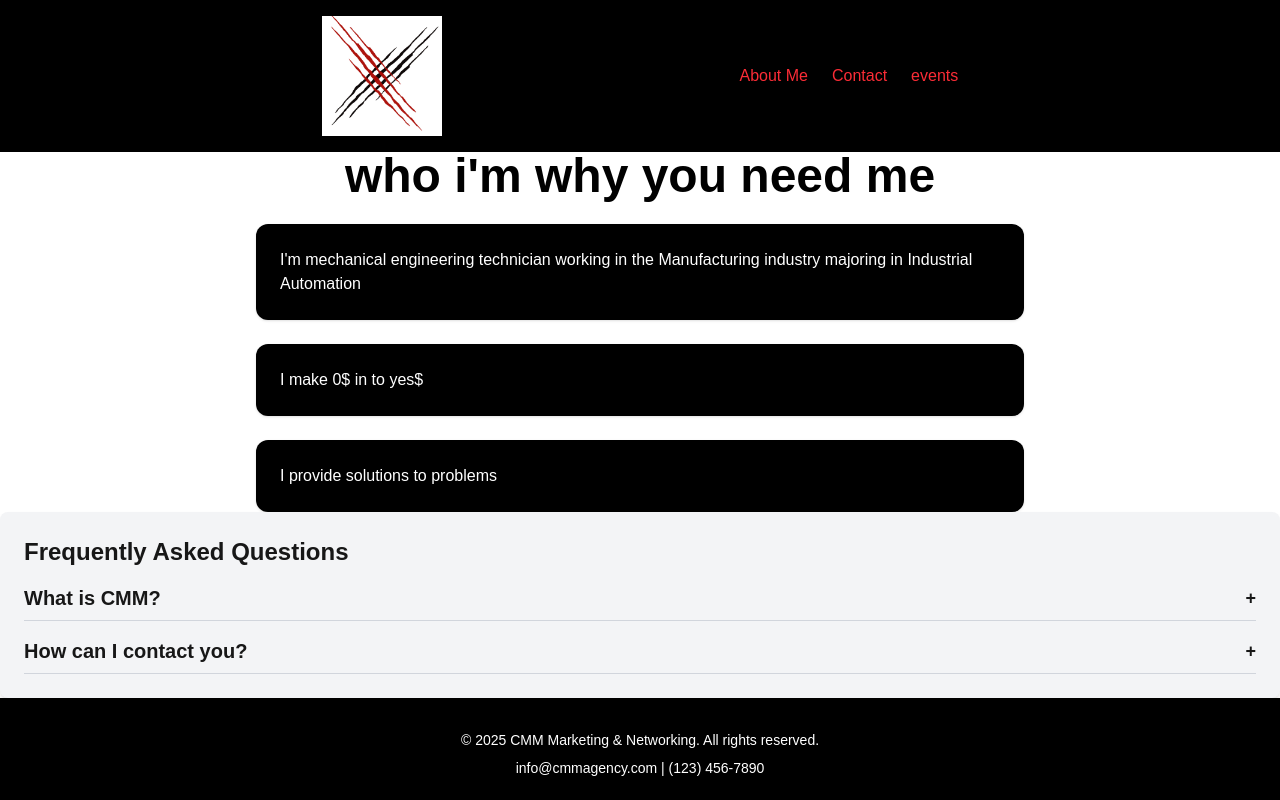
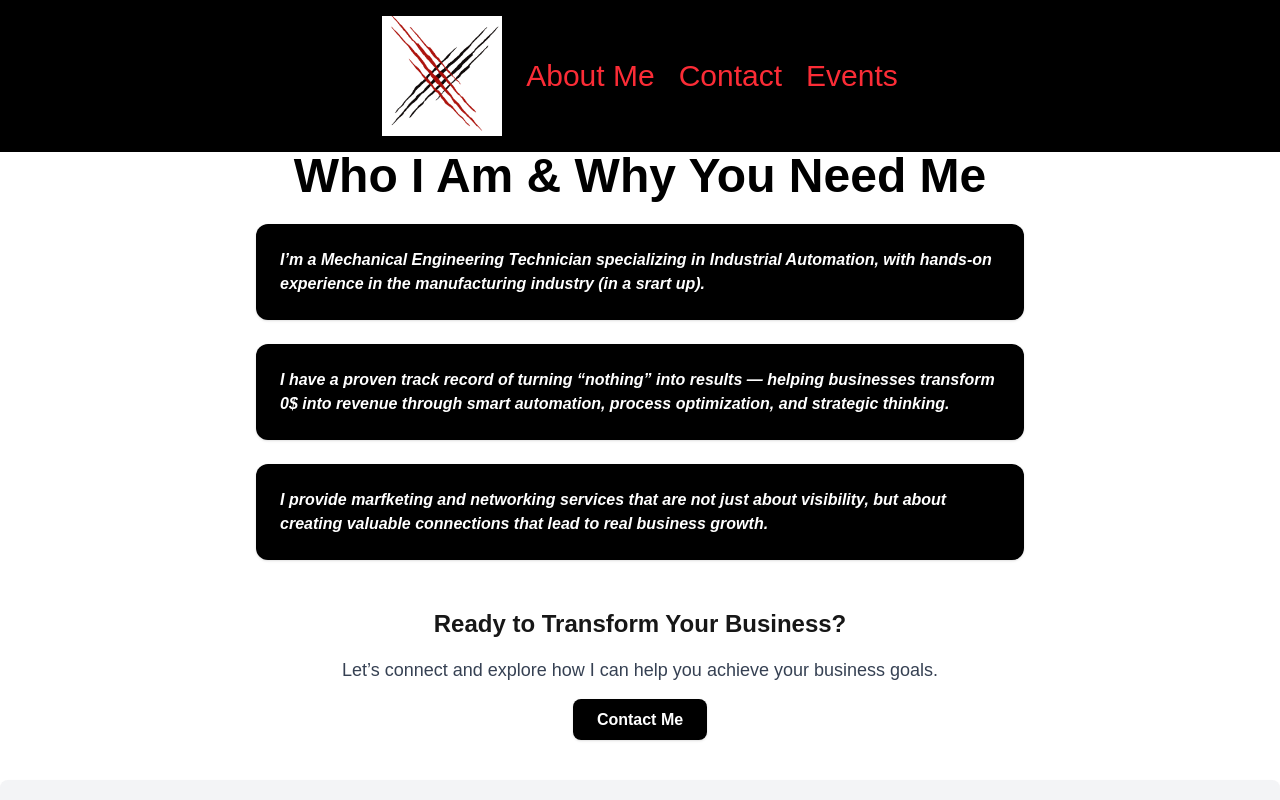
Before and after one commit to ninjay125/CMM-website, a Next.js app: page /aboutme in a window 1280 px wide. Shown: the top 800 px of the page. Built offline with nearby package versions, Linux system fonts and the light colour scheme.

Commit message:
first upload

```diff
--- a/src/app/aboutme/page.jsx
+++ b/src/app/aboutme/page.jsx
@@ -1,26 +1,40 @@
 import Image from "next/image";
 
 export default function Home() {
-
   return (
     <div>
       <section className="max-w-4xl mx-auto text-center">
-        <h1 className="text-4xl md:text-5xl font-bold text-black mb-6">who i'm why you need me </h1>
+        <h1 className="text-4xl md:text-5xl font-bold text-black mb-6">
+          Who I Am & Why You Need Me
+        </h1>
       </section>
 
       <section className="max-w-3xl mx-auto space-y-6">
-
-<div className="bg-black text-white p-6 rounded-xl shadow font-style: italic;font-weight: 700;"> I'm mechanical engineering technician working in  the  Manufacturing industry majoring in Industrial Automation</div>
-<div className="bg-black text-white p-6 rounded-xl shadow font-style: italic;font-weight: 700;">
-    I make 0$ in to  yes$
-</div>
-<div className="bg-black text-white p-6 rounded-xl shadow font-style: italic;font-weight: 700;">
-    I provide solutions to problems
-
+        <div className="bg-black text-white p-6 rounded-xl shadow italic font-bold">
+          I’m a Mechanical Engineering Technician specializing in Industrial Automation, with hands-on experience in the manufacturing industry (in a srart up).
         </div>
 
+        <div className="bg-black text-white p-6 rounded-xl shadow italic font-bold">
+          I have a proven track record of turning “nothing” into results — helping businesses transform 0$ into revenue through smart automation, process optimization, and strategic thinking.
+        </div>
 
+        <div className="bg-black text-white p-6 rounded-xl shadow italic font-bold">
+          I provide marfketing and networking services that are not just about visibility, but about creating valuable connections that lead to real business growth.
+        </div>
       </section>
+        <section className="text-center mt-12">
+            <h2 className="text-2xl font-bold mb-4">Ready to Transform Your Business?</h2>
+            <p className="text-lg text-gray-700 mb-6">
+            Let’s connect and explore how I can help you achieve your business goals.
+            </p>
+            <a
+            href="/contact"
+            className="bg-black text-white py-3 px-6 font-semibold rounded-lg shadow hover:bg-[#E50914] hover:text-white transition"
+            >
+            Contact Me
+            </a>
+        </section>
+        <div className="text-center mt-12 mb-12"></div>
     </div>
   );
 }
--- a/src/app/components/faq.jsx
+++ b/src/app/components/faq.jsx
@@ -24,7 +24,12 @@ export default function Faq() {
           .
         </>
       )
+
     }
+    ,
+    {
+      question: "What services do you offer?",
+      answer: "We offer a range of services including marketing strategy development, networking opportunities, and business growth consulting." }
   ];
 
   const toggleFaq = (index) => {
--- a/src/app/components/nav.jsx
+++ b/src/app/components/nav.jsx
@@ -4,7 +4,7 @@ import CMMlogo from "./CMMlogo.jpg";
 
 export default function Nav() {
   return (
-    <nav className="bg-black px-6 py-4 flex items-center justify-evenly">
+    <nav className="    bg-black  py-4 flex items-center justify-center space-x-6">
       <Link href="/">
         <Image
           src={CMMlogo}
@@ -17,19 +17,19 @@ export default function Nav() {
 
       <ul className="flex space-x-6">
         <li>
-          <Link href="/aboutme" className="text-red-500 hover:text-gray-300 font-medium">
+          <Link href="/aboutme" className=" text-3xl text-red-500 hover:text-gray-300 font-medium">
             About Me
           </Link>
         </li>
         {/* Add more links here if needed */}
         <li>
-          <Link href="/contact" className="text-red-500 hover:text-gray-300 font-medium">
+          <Link href="/contact" className=" text-3xl text-red-500 hover:text-gray-300 font-medium">
             Contact
           </Link>
         </li>
                 <li>
-          <Link href="/events" className="text-red-500 hover:text-gray-300 font-medium">
-            events
+          <Link href="/events" className=" text-3xl text-red-500 hover:text-gray-300 font-medium">
+            Events
           </Link>
 
         </li>
--- a/src/app/contact/page.jsx
+++ b/src/app/contact/page.jsx
@@ -9,10 +9,10 @@ export default function Home() {
         Contact us for a <span className="text-red-500">FREE</span> revamp of your outgoing document!
       </div>
       <div className="text-3xl text-gray-700 font-semibold">
-        Or for getting more clients for your business.
+        getting more clients for your business.
       </div>
       <div className="text-3xl text-gray-700 font-semibold">
-        Join us for a Networking Event in the calgary area.
+        Join us for a Networking Event in the CALGARY area.
       </div>
 
       {/* Contact Form */}
--- a/src/app/events/page.jsx
+++ b/src/app/events/page.jsx
@@ -1,8 +1,13 @@
+import Link from "next/link";
 export default function Home() {
   return (
     <div className="min-h-screen bg-gray-100 flex flex-col items-center justify-center p-8">
       <h1 className="text-4xl font-bold mb-4">Events</h1>
       <p className="text-lg text-gray-600">No events to display.</p>
+
+       <Link href="/contact" className="mt-6 bg-black text-white py-3 px-6 font-semibold rounded-lg shadow hover:bg-[#E50914] hover:text-white transition">
+          Let’s Talk events
+        </Link>
     </div>
   );
 }
--- a/src/app/page.js
+++ b/src/app/page.js
@@ -2,7 +2,8 @@ import Link from "next/link"; // ✅ Added Link import
 // import Image from "next/image"; // ❌ Remove if unused
 import { motion } from "motion/react"
  import Rot from "./components/rot";
-export default function Home() {
+
+ export default function Home() {
   return (
 
     <div className="font-sans bg-white min-h-screen text-black px-6 py-12">
@@ -36,7 +37,7 @@ export default function Home() {
       </section>
 
       <section className="text-center mt-12">
-        <Link
+      <Link
           href="/contact"
           className="mt-6 bg-black text-white py-3 px-6 font-semibold rounded-lg shadow hover:bg-[#E50914] hover:text-white transition"
         >
@@ -44,7 +45,7 @@ export default function Home() {
         </Link>
 
       </section>
-      <Rot/>
+
     </div>
   );
 }
```
Lines whose indentation alone changed are shown as unchanged.
